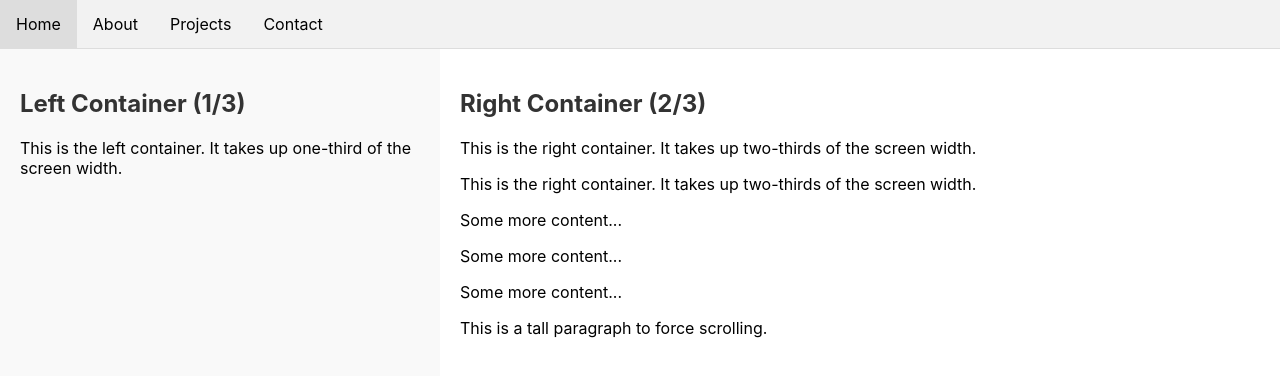
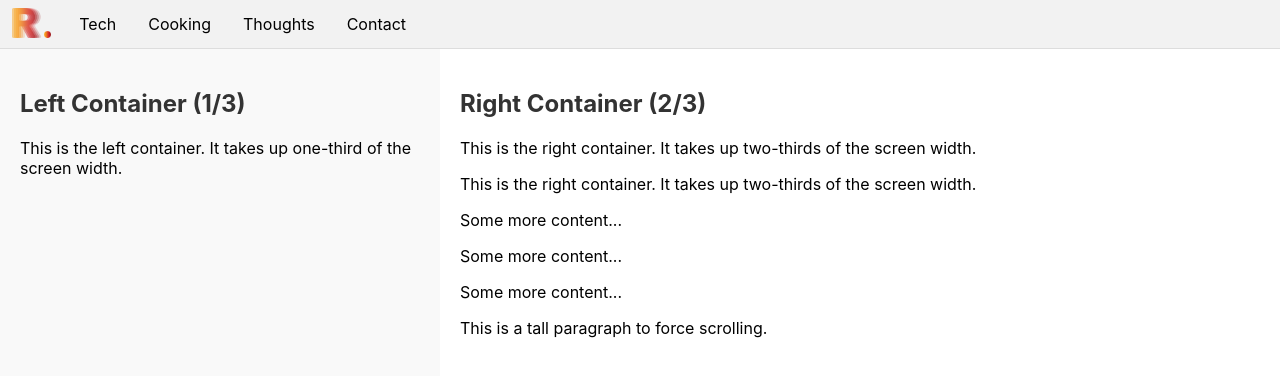
Before and after one commit to rein-w/portfolio1, a React (Create React App) app: page / in a window 1280 px wide. Shown: the top 376 px of the page. Built offline with nearby package versions, Linux system fonts and the light colour scheme.

Commit message:
Add Logo to nav bar

```diff
--- a/src/App.css
+++ b/src/App.css
@@ -13,6 +13,18 @@
   border-bottom: 1px solid #ddd;
   /* The navbar will not grow or shrink */
   flex-shrink: 0;
+}
+
+/* ADD THESE STYLES for the logo */
+.navbar-logo {
+  float: left;
+  padding: 8px 12px;
+}
+
+.navbar-logo img {
+  height: 30px; /* Adjust the height of your logo as needed */
+  width: auto;
+  display: block;
 }
 
 .navbar ul {
--- a/src/App.js
+++ b/src/App.js
@@ -1,15 +1,22 @@
 import './App.css';
+// 1. Import your logo from the src folder
+import myLogo from './my_logo_r.png';
 
 function App() {
   return (
     <div className="App">
       {/* Navigation Bar */}
       <nav className="navbar">
+        {/* ADDED LOGO HERE */}
+        <a href="#home" className="navbar-logo">
+          {/* 2. Use the imported logo variable here */}
+          <img src={myLogo} alt="logo" />
+        </a>
         <ul>
-          <li><a href="#home">Home</a></li>
-          <li><a href="#about">About</a></li>
-          <li><a href="#projects">Projects</a></li>
-          <li><a href="#contact">Contact</a></li>
+          <li><a href="#tech">Tech</a></li>
+          <li><a href="#cooking">Cooking</a></li>
+          <li><a href="#thoughts">Thoughts</a></li>
+          <li><a href="#Contact">Contact</a></li>
         </ul>
       </nav>
 
```
Also changed, not shown: src/my_logo_r.png (added).
